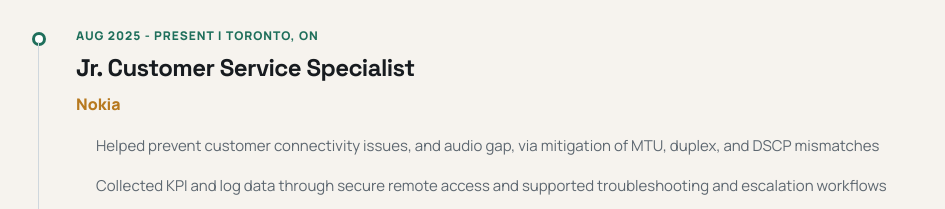
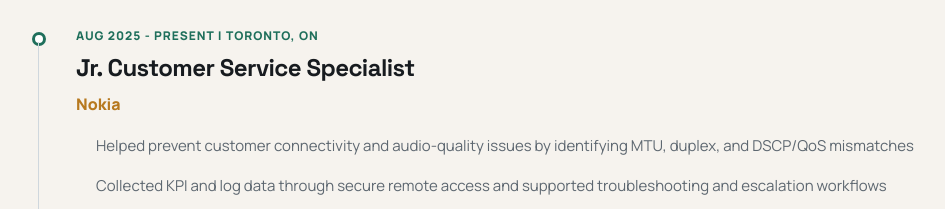
Before and after one commit to error404code/website, an Astro site: page / in a window 1280 px wide. Shown: the part 3080-3289 px from the top of the page, without its empty margins (118-1063 px from the left). Built offline with nearby package versions, Linux system fonts and the light colour scheme; Astro itself is replaced by a stand-in of ours.

Commit message:
Refine Nokia experience bullet wording

```diff
--- a/src/data/experience.js
+++ b/src/data/experience.js
@@ -5,7 +5,7 @@ export const experience = [
     location: "Toronto, ON",
     dates: "Aug 2025 - Present",
     points: [
-      "Helped prevent customer connectivity issues, and audio gap, via mitigation of MTU, duplex, and DSCP mismatches",
+      "Helped prevent customer connectivity and audio-quality issues by identifying MTU, duplex, and DSCP/QoS mismatches",
       "Collected KPI and log data through secure remote access and supported troubleshooting and escalation workflows",
       "Built Power BI dashboards and collaborated on Python automation for Excel-based reporting",
     ],
```
